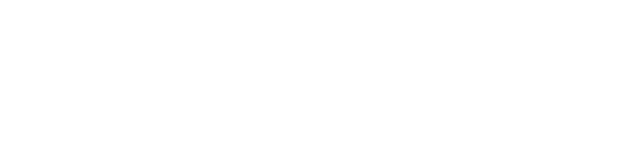
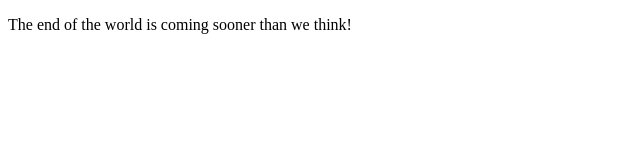
Before and after one commit to WMason69/DWS-1, a plain HTML site: page index.html in a window 1280 px wide. Shown: the whole page, without its empty margins (0-640 px from the left). Drawn offline with Linux system fonts and the light colour scheme.

Commit message:
Added some paragraph text

```diff
--- a/index.html
+++ b/index.html
@@ -12,6 +12,6 @@
 </head>
 
 <body>
-
+<p>The end of the world is coming sooner than we think!</p>
 </body>
 </html>
```
